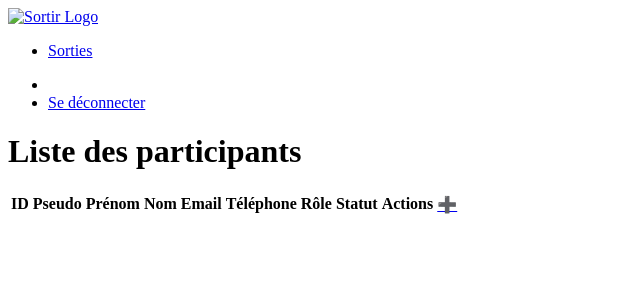
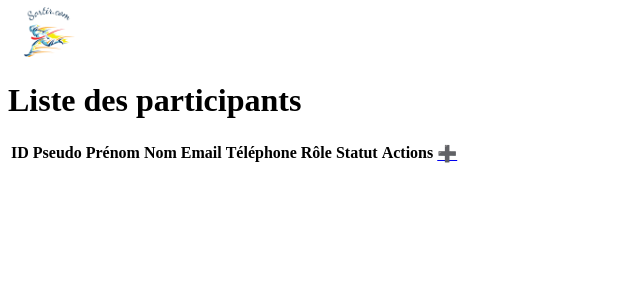
Before and after one commit to JeffSurf/Sortir5-com, a Symfony app: template templates/participant/list.html.twig in a window 1280 px wide. Shown: the top 300 px of the page, without its empty margins (0-640 px from the left). Run offline with Twig, Linux system fonts and the light colour scheme; the template is opened without the code that fills it, so the values that code supplies are empty; some libraries are stand-ins or nearby versions.

Commit message:
Participants / Twig

```diff
--- a/templates/base.html.twig
+++ b/templates/base.html.twig
@@ -2,7 +2,7 @@
 <html lang="fr">
     <head>
         <meta charset="UTF-8">
-        <title>{% block title %}Sortir -{% endblock %}</title>
+        <title>Sortir - {% block title %}{% endblock %}</title>
         {% block stylesheets %}
             {{ encore_entry_link_tags('app') }}
         {% endblock %}
@@ -15,7 +15,9 @@
         {% block navabr %}
            {{ include('navbar.html.twig') }}
         {% endblock %}
+
         {% block body %}{% endblock %}
+
         {% block footer %}
             {{ include('footer.html.twig') }}
         {% endblock %}
--- a/templates/navbar.html.twig
+++ b/templates/navbar.html.twig
@@ -5,45 +5,58 @@
         <!-- Navbar brand -->
         <a class="navbar-brand me-2" href={{ path('app_home') }}>
             <img
-                    height="16"
+                    height="50px"
                     alt="Sortir Logo"
                     loading="lazy"
                     style="margin-top: -1px;"
+                    src="{{ asset('images/logo.jpg') }}"
             />
         </a>
 
+        {% if app.user %}
             <!-- Collapsible wrapper -->
             <div class="collapse navbar-collapse" id="navbarButtonsExample">
                 <!-- Left links -->
                 <ul class="navbar-nav me-auto mb-2 mb-lg-0">
-                <li class="nav-item">
-                    <a class="nav-link" href="#">Sorties</a>
-                </li>
+                    <li class="nav-item"><a class="nav-link" href="#">Sorties</a></li>
                 </ul>
                 <!-- Left links -->
+
+                {% if is_granted("ROLE_ADMIN") %}
+                    <div class="d-flex align-items-center">
+                        <div class="nav-item dropdown d-flex">
+                            <a class="nav-link dropdown-toggle d-flex align-items-center no-arrow" href="#" id="navbarDropdownMenuLink"
+                               role="button" data-bs-toggle="dropdown" aria-expanded="false">
+                                <span class="mr-2 d-none d-lg-inline text-gray-600 small">Admin</span>
+                            </a>
+                            <ul class="dropdown-menu dropdown-menu-right shadow animated--grow-in" aria-labelledby="navbarDropdownMenuLink">
+                                <li><a class="dropdown-item" href="{{ path('participant_list') }}">Participants</a></li>
+                                <li><a class="dropdown-item" href="{{ path('ville_list') }}">Villes</a></li>
+                                <li><a class="dropdown-item" href="{{ path('ville_list') }}">Sites</a></li>
+                            </ul>
+                        </div>
+                    </div>
+                {% endif %}
 
                 <div class="d-flex align-items-center">
                     <div class="nav-item dropdown d-flex">
                         <a class="nav-link dropdown-toggle d-flex align-items-center no-arrow" href="#" id="navbarDropdownMenuLink"
                            role="button" data-bs-toggle="dropdown" aria-expanded="false">
-                        <span class="mr-2 d-none d-lg-inline text-gray-600 small">{{ app.user.pseudo | default('') }}</span>
+                            <span class="mr-2 d-none d-lg-inline text-gray-600 small">{{ app.user.pseudo }}</span>
                         </a>
                         <ul class="dropdown-menu dropdown-menu-right shadow animated--grow-in" aria-labelledby="navbarDropdownMenuLink">
 
                         {% if is_granted("ROLE_USER") %}
                             <li><a class="dropdown-item" href="{{ path('app_profil_voir') }}">Profil</a></li>
                             <li><a class="dropdown-item" href="#">Mes sorties</a></li>
-                    {% endif %}
-                    {% if is_granted("ROLE_ADMIN") %}
-                        <li><a class="dropdown-item" href="#">Sites</a></li>
-                        <li><a class="dropdown-item" href="#">Villes</a></li>
-                    {% endif %}
                             <li class="dropdown-divider"></li>
                             <li><a class="dropdown-item" href="{{ path('app_logout') }}">Se déconnecter</a></li>
+                        {% endif %}
                         </ul>
                     </div>
                 </div>
             </div>
+        {% endif %}
         <!-- Collapsible wrapper -->
     </div>
     <!-- Container wrapper -->
--- a/templates/participant/add.html.twig
+++ b/templates/participant/add.html.twig
@@ -36,15 +36,11 @@
         </div>
 
         <div class="form-row">
-            {{  form_row(form.choixRole) }}
-        </div>
-
-        <div class="form-row">
             {{  form_row(form.actif) }}
         </div>
 
         <div class="form-row">
-            {{  form_row(form.plainPassword) }}
+            {{  form_row(form.mdp) }}
         </div>
 
         {{  form_end(form) }}
--- a/templates/participant/list.html.twig
+++ b/templates/participant/list.html.twig
@@ -30,18 +30,18 @@
             {% for participant in participants %}
                 <tr>
                     <th scope="row">{{ participant.id }}</th>
-                    <td>{{ participant.pseudo }}</td>
-                    <td class="img-name">
-                        <img src="{{ asset('uploads/participants/' ~ participant.imageProfil ~ '.png') }}">
-                        <span>{{ participant.prenom }} {{ participant.nom | upper}}</span>
+                    <td>
+                        <img height="30" src="{{ asset('uploads/participants/' ~ participant.imageProfil) }}">
+                        <span>{{ participant.pseudo }}</span>
                     </td>
+                    <td>{{ participant.prenom }} {{ participant.nom | upper}}</td>
                     <td>{{ participant.email }}</td>
                     <td>{{ participant.telephone | default("Non renseigné")}}</td>
-                    <td>{{ participant.roles == ['ROLE_ADMIN'] ? 'Administrateur' : 'Utilisateur'}}</td>
+                    <td>{{ 'ROLE_ADMIN' in participant.roles ? 'Administrateur' : 'Utilisateur'}}</td>
                     <td>{{ participant.actif ? 'Actif' : 'Inactif' }}</td>
                     <td>
                         <a href="{{ path('participant_update', {'id': participant.id}) }}">🖊️</a>
-                        <a onclick="return confirm('Êtes-vous sûr de vouloir supprimer {{ participant.prenom }} {{ participant.nom |upper }} ? Attention cette action est irréversible.')" href="{{ path('participant_delet', {'id': participant.id}) }}">🗑️</a>
+                        <a onclick="return confirm('Êtes-vous sûr de vouloir supprimer {{ participant.prenom }} {{ participant.nom | upper }} ? Attention cette action est irréversible.')" href="{{ path('participant_delete', {'id': participant.id}) }}">🗑️</a>
                     </td>
                 </tr>
             {%  endfor %}
--- a/templates/profil/index.html.twig
+++ b/templates/profil/index.html.twig
@@ -10,10 +10,10 @@
                     <div class="card">
                         <div class="rounded-top text-white d-flex flex-row" style=" background: rgb(255,255,255); background: linear-gradient(189deg, rgba(255,255,255,1) 0%, rgba(46,46,46,1) 100%);  height:200px;">
                             <div class="ms-4 mt-5 d-flex flex-column" style="width: 150px;">
-
+                                <img src="{{ asset('uploads/participants/' ~ app.user.imageProfil) }}" alt="">
                             </div>
                             <div class="ms-3" style="margin-top: 130px;">
-                                <h5>{{ app.user.nom|upper }} {{ app.user.prenom }}</h5>
+                                <h5>{{ app.user.prenom }} {{ app.user.nom | upper }}</h5>
                                 <p>@{{ app.user.pseudo }}</p>
                             </div>
                         </div>
```
Also changed, not shown: src/Controller/ParticipantController.php (+10 -5 lines), src/Form/ParticipantType.php (+1 -8 lines), templates/login/index.html.twig (+5 -6 lines), public/images/logo.jpg (added). Lines whose indentation alone changed are shown as unchanged.
